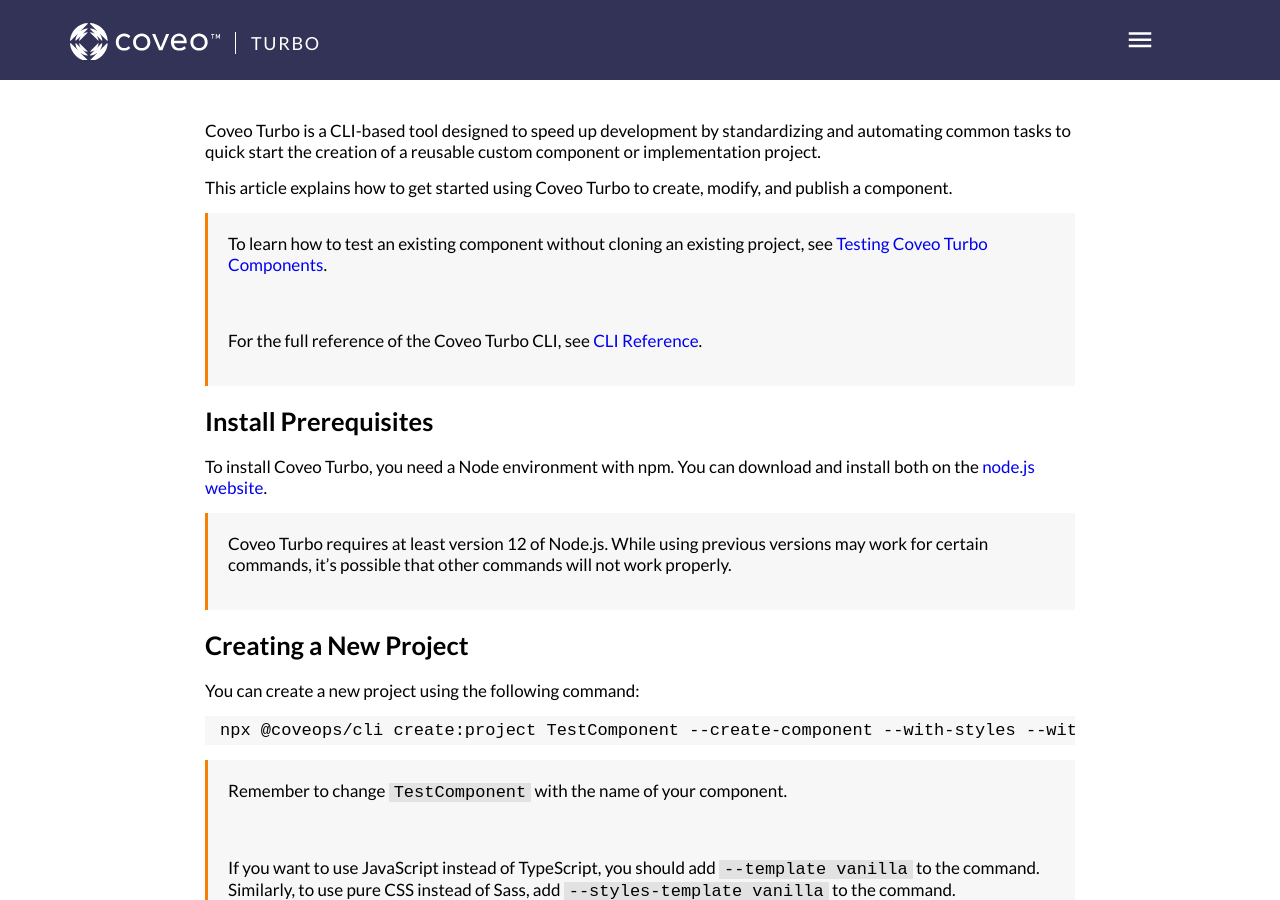
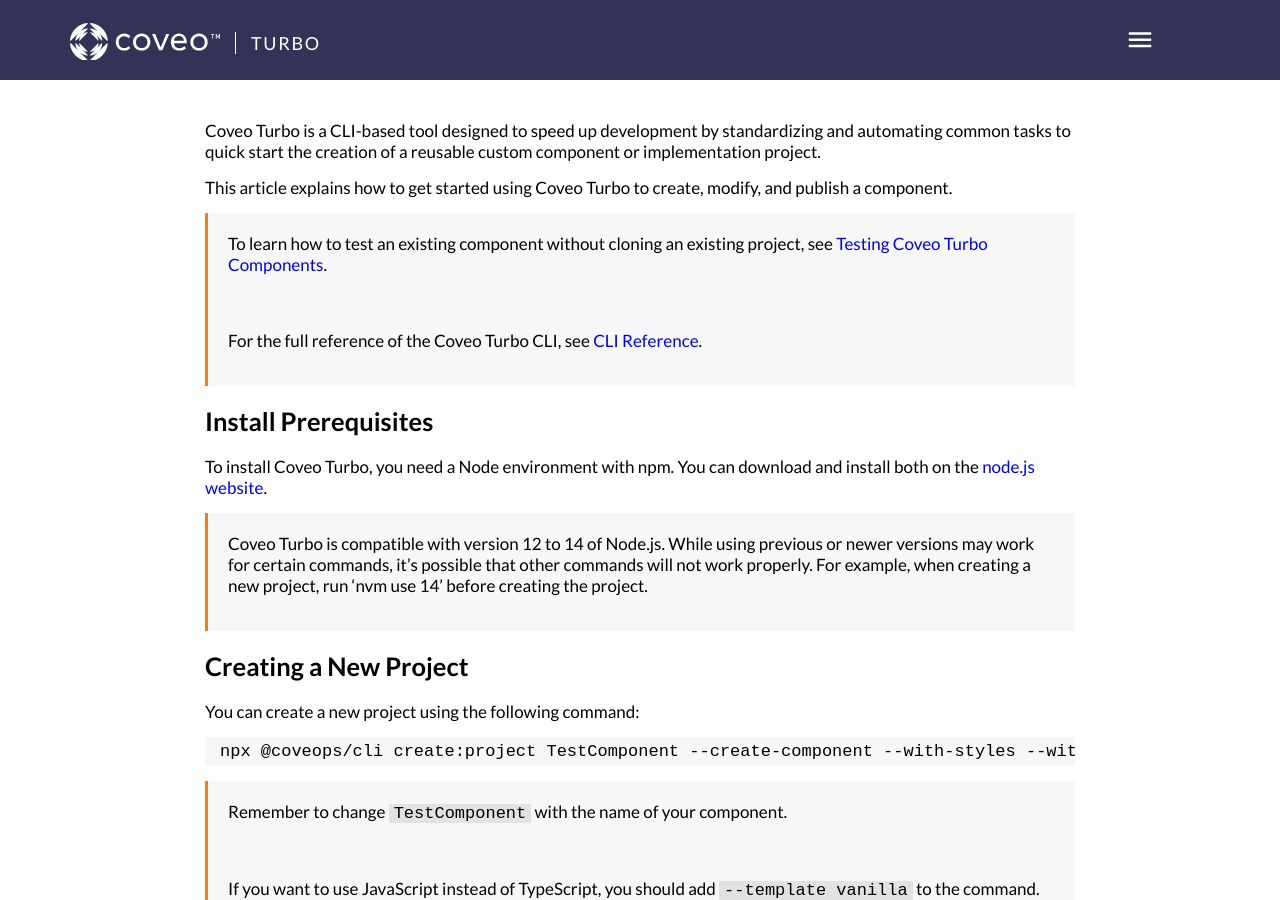
Before and after one commit to Coveo-Turbo/Coveo-Turbo.github.io, a Jekyll site: the page built from _docs/Getting-Started.md, in a window 1280 px wide and 900 px high. Built offline with Jekyll 4.4.1, drawn with Linux system fonts in a browser that asks for light colours; a style sheet for code colours, icons or effects is not loaded.

Commit message:
Update Getting-Started.md
Added note to the Install Prerequisites section to clarify the supported versions of Node.

```diff
--- a/_docs/Getting-Started.md
+++ b/_docs/Getting-Started.md
@@ -16,7 +16,7 @@
 
 To install Coveo Turbo, you need a Node environment with npm. You can download and install both on the [node.js website](https://nodejs.org/en/).
 
-> Coveo Turbo requires at least version 12 of Node.js. While using previous versions may work for certain commands, it's possible that other commands will not work properly.
+> Coveo Turbo is compatible with version 12 to 14 of Node.js. While using previous or newer versions may work for certain commands, it's possible that other commands will not work properly. For example, when creating a new project, run 'nvm use 14' before creating the project.
 
 ## Creating a New Project
 
```
